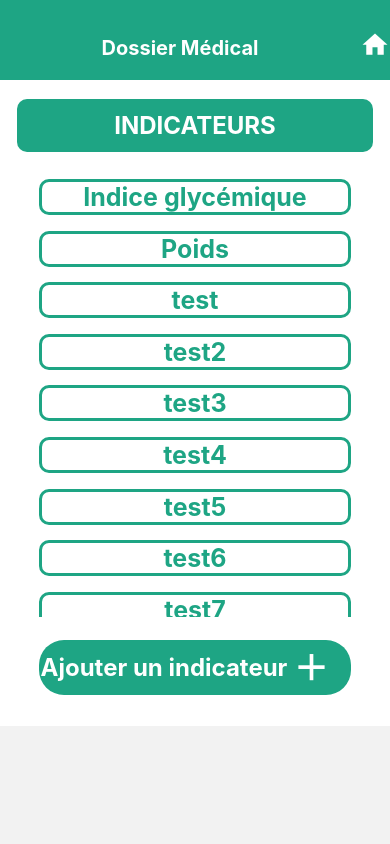
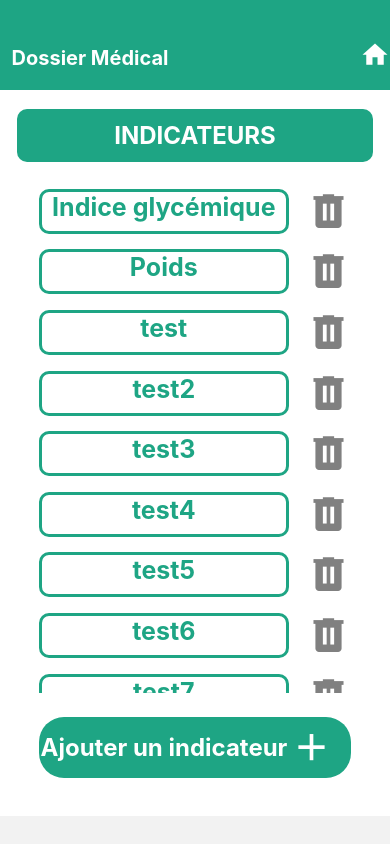
Before and after one commit to capucine-bois/PLD-SMART, a React Native app in the folder PLD-SMARTT/: screen /DosMedIndicateurs in a window 390 px wide. Built offline with nearby package versions, Linux system fonts and the light colour scheme.

Commit message:
changed deletion for allergies

```diff
--- a/PLD-SMARTT/DossierMedical/dosMedAllergies.js
+++ b/PLD-SMARTT/DossierMedical/dosMedAllergies.js
@@ -84,7 +84,7 @@ function DosMedAllergies({navigation}) {
                 <StatusBar style="auto" />
                     {allergies.map((element,index) => (
                         <TouchableHighlight key={`${element}-${index}`} style={styles.allergie} underlayColor="white">
-                            <View style={styles.containerPathologie}>
+                            <View style={styles.containerAllergie}>
                                 <View style={styles.elementsView}>
                                     <Text style={styles.text3}>
                                         {element}
@@ -162,7 +162,7 @@ const styles = StyleSheet.create({
         color: "#fff",
         flex: 1
     },
-    containerPathologie:{
+    containerAllergie:{
         flexDirection:"row",
         justifyContent:"space-between",
     },
--- a/PLD-SMARTT/DossierMedical/dosMedIndicateurs.js
+++ b/PLD-SMARTT/DossierMedical/dosMedIndicateurs.js
@@ -1,5 +1,5 @@
-import React from 'react';
-import {StyleSheet, Text, ScrollView, View, TouchableOpacity} from 'react-native';
+import React, {useState} from 'react';
+import {StyleSheet, Text, ScrollView, View, TouchableOpacity, TouchableHighlight, Modal} from 'react-native';
 import MaterialCommunityIcons from 'react-native-vector-icons/MaterialCommunityIcons';
 import {StatusBar} from "expo-status-bar";
 
@@ -14,16 +14,57 @@ function Bouton(props){
     )
 }
 
+function PopUp(props) {
+    return (
+        <View style={styles.centeredView}>
+            <Modal
+                animationType="slide"
+                transparent={true}
+                visible={props.modalVisibility}
+            >
+                <View style={styles.centeredView}>
+                    <View style={styles.modalView}>
+                        <Text style={styles.textModal}>Supprimer ?</Text>
+                        <View style={styles.boutonsModalView}>
+                            <TouchableOpacity
+                                style={styles.btnOui}
+                                onPress={() => {
+                                }}
+                            >
+                                <Text style={styles.text}>Oui</Text>
+                            </TouchableOpacity>
+                            <TouchableOpacity
+                                style={[styles.btnNon]}
+                                onPress={() => {
+                                    props.setter();
+                                }}
+                            >
+                                <Text style={styles.text}>Non</Text>
+                            </TouchableOpacity>
+                        </View>
+                    </View>
+                </View>
+            </Modal>
+        </View>
+    )
+}
+
 function DosMedIndicateurs({navigation}) {
     const indicateurs =["Indice glycémique","Poids","test","test2","test3","test4","test5","test6","test7","test8"]
     const prenom = "Gérard"
     const nom = "Dupont".toUpperCase()
+    const [modalVisible, setModalVisible] = useState(false);
+
+    const toggleModalVisible = () => {
+        setModalVisible(false);
+    }
     return(
         <View style={styles.container}>
             <View style={styles.headerBtn}>
                 <Text style={styles.text2}>
                     Dossier Médical
                 </Text>
+                <PopUp modalVisibility={modalVisible} setter={toggleModalVisible}/>
                 <TouchableOpacity>
                     <MaterialCommunityIcons style= {{marginRight:"5%"}} name='home' color="#fff" size={30} onPress={() =>  navigation.navigate('Accueil', {
                         prenom: prenom,
@@ -39,12 +80,16 @@ function DosMedIndicateurs({navigation}) {
             <ScrollView style={{height:"63%"}}>
                 <StatusBar style="auto" />
                 {indicateurs.map((element,index) => (
-                    <TouchableOpacity key={`${element}-${index}`} style={styles.indicateur} onPress={() =>  navigation.navigate('BlocNotes2', {
-                    })}>
-                        <Text style={styles.text3}>
-                            {element}
-                        </Text>
-                    </TouchableOpacity>
+                    <TouchableHighlight key={`${element}-${index}`} style={styles.indicateur} underlayColor="white">
+                        <View style={styles.containerIndicateur}>
+                            <View style={styles.elementsView}>
+                                <Text style={styles.text3}>
+                                    {element}
+                                </Text>
+                            </View>
+                            <MaterialCommunityIcons style = {styles.iconChevron} name='trash-can' color="grey" size={45} onPress={()=>{setModalVisible(true)}}/>
+                        </View>
+                    </TouchableHighlight>
                 ))}
             </ScrollView>
 
@@ -61,13 +106,21 @@ export default DosMedIndicateurs
 
 const styles = StyleSheet.create({
     indicateur:{
+        backgroundColor: "#ffffff",
+        width:"80%",
+        alignSelf:"center",
+        margin:"2%",
+    },
+    containerIndicateur:{
+        flexDirection:"row",
+        justifyContent:"space-between",
+    },
+    elementsView:{
         borderRadius: 10,
-        backgroundColor: "#ffffff",
         borderWidth : 3,
         width:"80%",
-        alignSelf:"center",
         borderColor: "#1EA584",
-        margin:"2%",
+        alignItems:"center"
     },
     titre:{
         backgroundColor: "#1EA584",
@@ -123,5 +176,48 @@ const styles = StyleSheet.create({
         color: "#1EA584",
         textAlign:"center"
     },
+    centeredView: {
+        flex: 1,
+        justifyContent: "center",
+        alignItems: "center",
+    },
+    modalView: {
+        height: "25%",
+        width: "90%",
+        backgroundColor: "#C4C4C4",
+        borderRadius: 20,
+        padding: "5%",
+    },
+    boutonsModalView:{
+        flexDirection:"row",
+        justifyContent:"space-between"
+    },
+    btnOui: {
+        width: "45%",
+        flexDirection:"row",
+        borderRadius: 10,
+        height: "70%",
+        alignItems: "center",
+        justifyContent: "space-evenly",
+        backgroundColor: "red",
+        marginTop:"10%"
+    },
+    btnNon: {
+        width: "45%",
+        flexDirection:"row",
+        borderRadius: 10,
+        height: "70%",
+        alignItems: "center",
+        justifyContent: "space-evenly",
+        backgroundColor: "#695353",
+        marginTop:"10%"
+    },
+    textModal: {
+        marginTop:"5%",
+        fontSize: 23,
+        fontWeight: 'bold',
+        color: "#000",
+        alignSelf:"center"
+    },
 
 })
```
